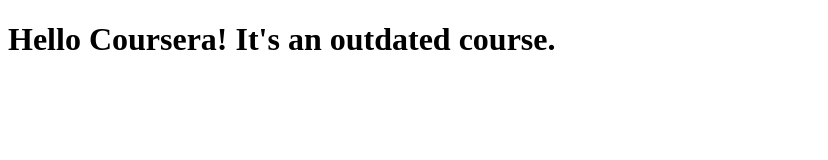
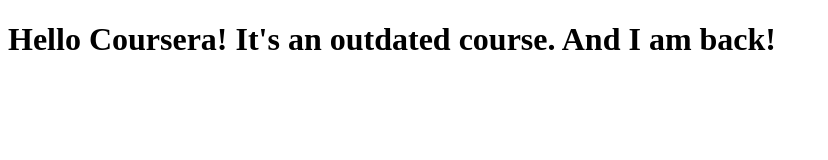
Before and after one commit to matejkuric/coursera-test, a plain HTML site: page site/index.html in a window 1280 px wide. Shown: the whole page, without its empty margins (0-828 px from the left). Drawn offline with Linux system fonts and the light colour scheme.

Commit message:
Update index.html

```diff
--- a/site/index.html
+++ b/site/index.html
@@ -6,6 +6,6 @@
 	<title>Hello Coursera!</title>
 </head>
 <body>
-<h1>Hello Coursera! It's an outdated course.</h1>
+<h1>Hello Coursera! It's an outdated course. And I am back!</h1>
 </body>
 </html>
```
